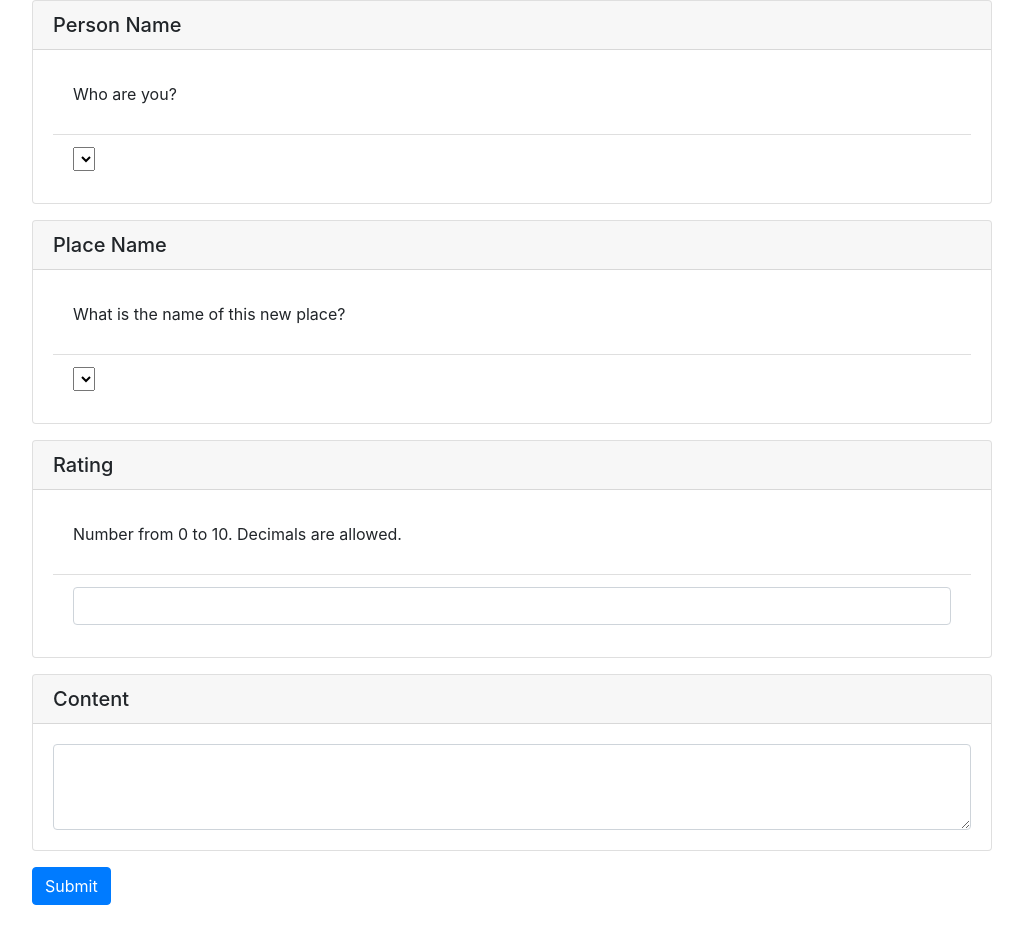
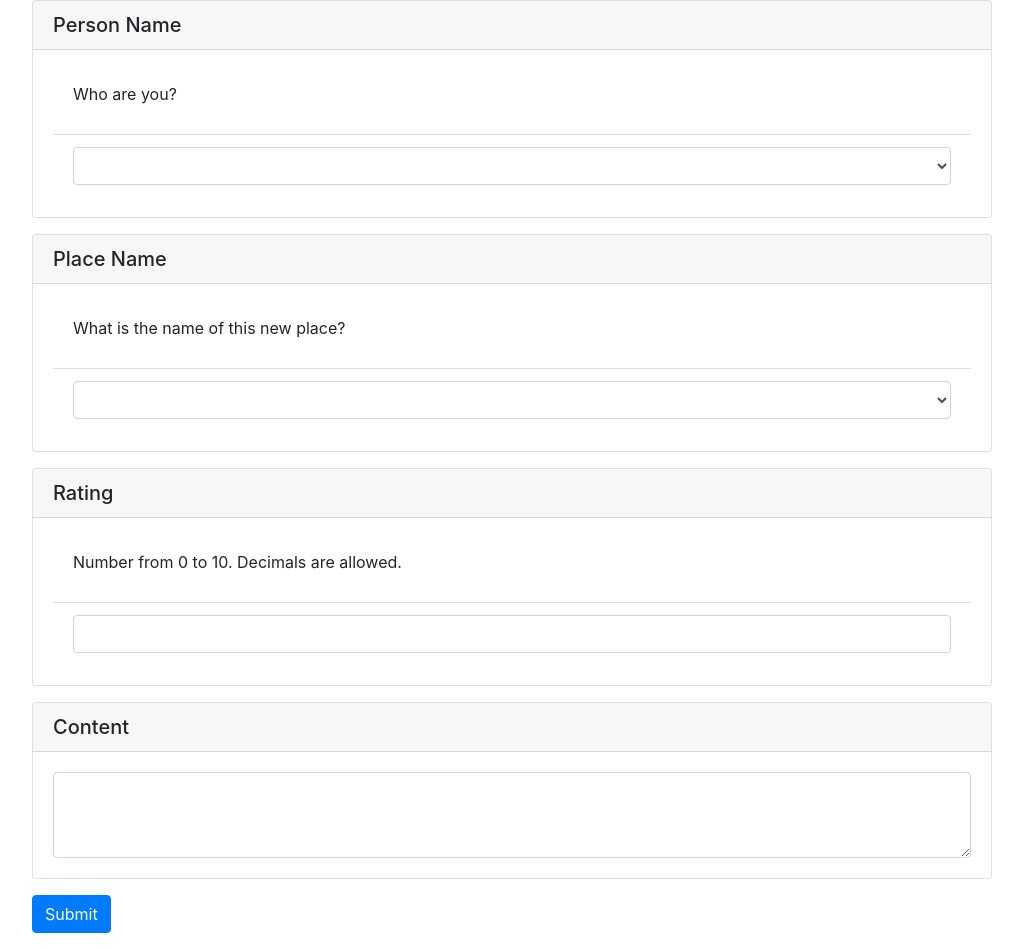
Before and after one commit to Georgeleeh/pubcrawl, a Flask app: page /review/create in a window 1280 px wide. Shown: the whole page, without its empty margins (128-1151 px from the left). Before the commit the page ends 905 px from the top, so only its background shows below. Run offline with Flask 2, Linux system fonts and the light colour scheme; data that the repository does not hold is empty; some libraries are stand-ins or nearby versions.

Commit message:
Fix for person_id and place_id form not submitting

```diff
--- a/App/routes.py
+++ b/App/routes.py
@@ -111,7 +111,7 @@ def all_reviews():
         button_value = request.form.get('button')
         if button_value == 'save':
 
-            p = Review(
+            r = Review(
                 person_id = request.form.get('person_id'),
                 place_id = request.form.get('place_id'),
                 rating = request.form.get('rating'),
@@ -119,11 +119,11 @@ def all_reviews():
                 date_created = datetime.now(),
                 date_modified = datetime.now()
             )
-            db.session.add(p)
+            db.session.add(r)
             db.session.commit()
         else:
             response_data = request.get_json()
-            p = Review(
+            r = Review(
                 person_id = response_data['person_id'],
                 place_id = response_data['place_id'],
                 rating = response_data['rating'],
@@ -131,7 +131,7 @@ def all_reviews():
                 date_created = datetime.fromtimestamp(response_data['date_created']),
                 date_modified = datetime.fromtimestamp(response_data['date_modified'])
             )
-            db.session.add(p)
+            db.session.add(r)
             db.session.commit()
         return {'success' : 'all good!'}, 200
 
--- a/App/templates/new_review.html
+++ b/App/templates/new_review.html
@@ -12,7 +12,7 @@
           <p>Who are you?</p>
         </li>
         <li class="list-group-item card-body">
-          <select class="person" id="person_id">
+          <select class="form-control" id="person_id" name="person_id">
             {% for p in all_people %}
             <option value="{{p['person_id']}}">{{p['nickname']}}</option>
             {% endfor %}
@@ -30,7 +30,7 @@
           <p>What is the name of this new place?</p>
         </li>
         <li class="list-group-item card-body">
-          <select class="place" id="place_id">
+          <select class="form-control" id="place_id" name="place_id">
             {% for p in all_places %}
             <option value="{{p['place_id']}}">{{p['name']}}</option>
             {% endfor %}
```
